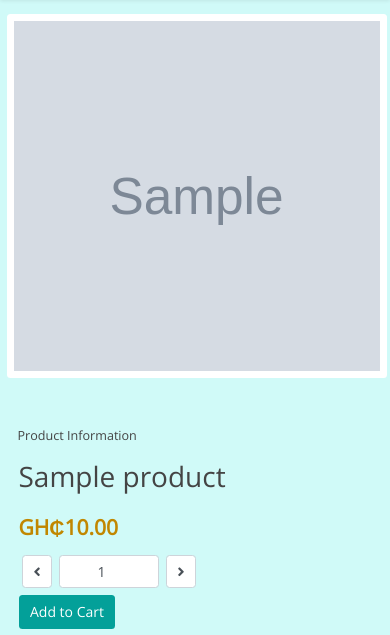
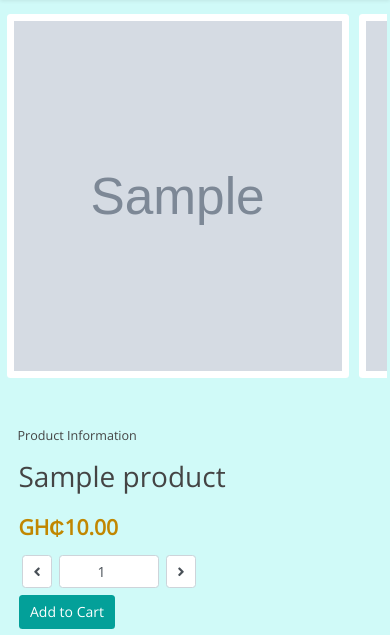
Before and after one commit to Adomah-Abubakar/joetib-shop, a Django app: page /shop/products/1/ in a window 390 px wide. Shown: the part 63-698 px from the top of the page. Run offline with Django 3.2, Linux system fonts and the light colour scheme; tables that the repository leaves empty hold one stand-in row (values such as "Sample post"); grey boxes marked "Sample" are stand-in pictures; some libraries are stand-ins or nearby versions.

Commit message:
Tiny fix

```diff
--- a/apps/shop/templates/shop/product.html
+++ b/apps/shop/templates/shop/product.html
@@ -9,7 +9,7 @@
             <div class="product-detail-image">
 
 
-                <div class="banner-slide-container pl-1 pl-md-0 py-2 my-2 mx-0">
+                <div class="banner-slide-container pl-1 {% if not product.extra_images.count %} px-1 {% endif %} pl-md-0 py-2 my-2 mx-0">
                     <div class="banner-slide product-banner-slide bg-white p-2  p-md-3 rounded">
                         <img class="ig-fluid" src="{{ product.image.url }}">
 
--- a/static/css/base.css
+++ b/static/css/base.css
@@ -335,6 +335,9 @@ body *::-webkit-scrollbar-thumb {
 .banner-slide:first-child:nth-last-child(1) {
   width: 100%;
 }
+.banner-slide.product-banner-slide:first-child:nth-last-child(1) {
+  width: 100% !important;
+}
 
 .banner-slide img {
   height: 200px;
@@ -367,6 +370,10 @@ body *::-webkit-scrollbar-thumb {
     background: unset !important;
     background-color: unset !important;
   }
+  .banner-slide.product-banner-slide {
+    min-width: 90%;
+    width: 90%;
+  }
   .banner-slide-300 img {
     height: 150px;
   }
```
